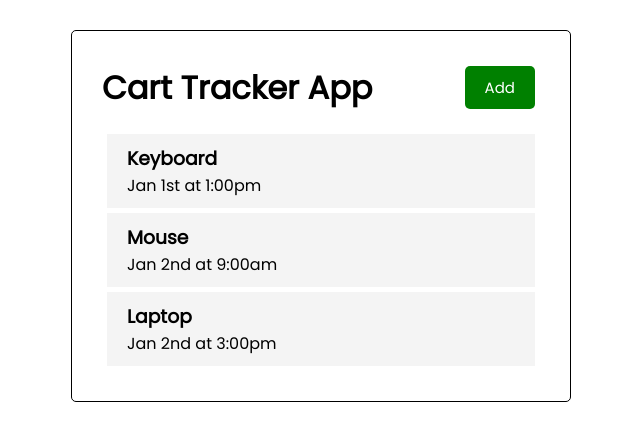
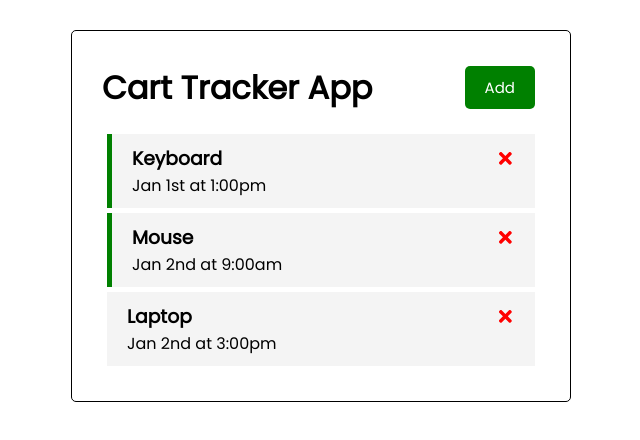
Before and after one commit to nomadkode/nomad-shopping-cart, a React (Create React App) app: page / in a window 1280 px wide. Shown: the top 440 px of the page, without its empty margins (319-959 px from the left). Built offline with nearby package versions, Linux system fonts and the light colour scheme.

Commit message:
add delete & reminder state

```diff
--- a/src/App.js
+++ b/src/App.js
@@ -24,10 +24,28 @@ function App() {
     },
   ]);
 
+  // Delete Cart
+  const deleteCart = (id) => {
+    setCarts(carts.filter((cart) => cart.id !== id));
+  };
+
+  // Reminder Toggle Cart
+  const toggleReminder = (id) => {
+    setCarts(
+      carts.map((cart) =>
+        cart.id === id ? { ...cart, reminder: !cart.reminder } : cart
+      )
+    );
+  };
+
   return (
     <div className="container">
       <Header />
-      <Carts carts={carts} />
+      {carts.length > 0 ? (
+        <Carts carts={carts} onDelete={deleteCart} onToggle={toggleReminder} />
+      ) : (
+        'No Cart To Show'
+      )}
     </div>
   );
 }
--- a/src/components/Cart.js
+++ b/src/components/Cart.js
@@ -1,7 +1,18 @@
-const Cart = ({ cart }) => {
+import { FaTimes } from 'react-icons/fa';
+
+const Cart = ({ cart, onDelete, onToggle }) => {
   return (
-    <div className="cart">
-      <h3>{cart.text}</h3>
+    <div
+      className={`cart ${cart.reminder ? 'reminder' : ''}`}
+      onDoubleClick={() => onToggle(cart.id)}
+    >
+      <h3>
+        {cart.text}{' '}
+        <FaTimes
+          style={{ color: 'red', cursor: 'pointer' }}
+          onClick={() => onDelete(cart.id)}
+        />
+      </h3>
       <p>{cart.day}</p>
     </div>
   );
--- a/src/components/Carts.js
+++ b/src/components/Carts.js
@@ -1,10 +1,15 @@
 import Cart from './Cart';
 
-const Carts = ({ carts }) => {
+const Carts = ({ carts, onDelete, onToggle }) => {
   return (
     <>
       {carts.map((cart) => (
-        <Cart key={cart.id} cart={cart} />
+        <Cart
+          key={cart.id}
+          cart={cart}
+          onDelete={onDelete}
+          onToggle={onToggle}
+        />
       ))}
     </>
   );
```
Also changed, not shown: 1 other file (tests, documents, lock files or other folders).
